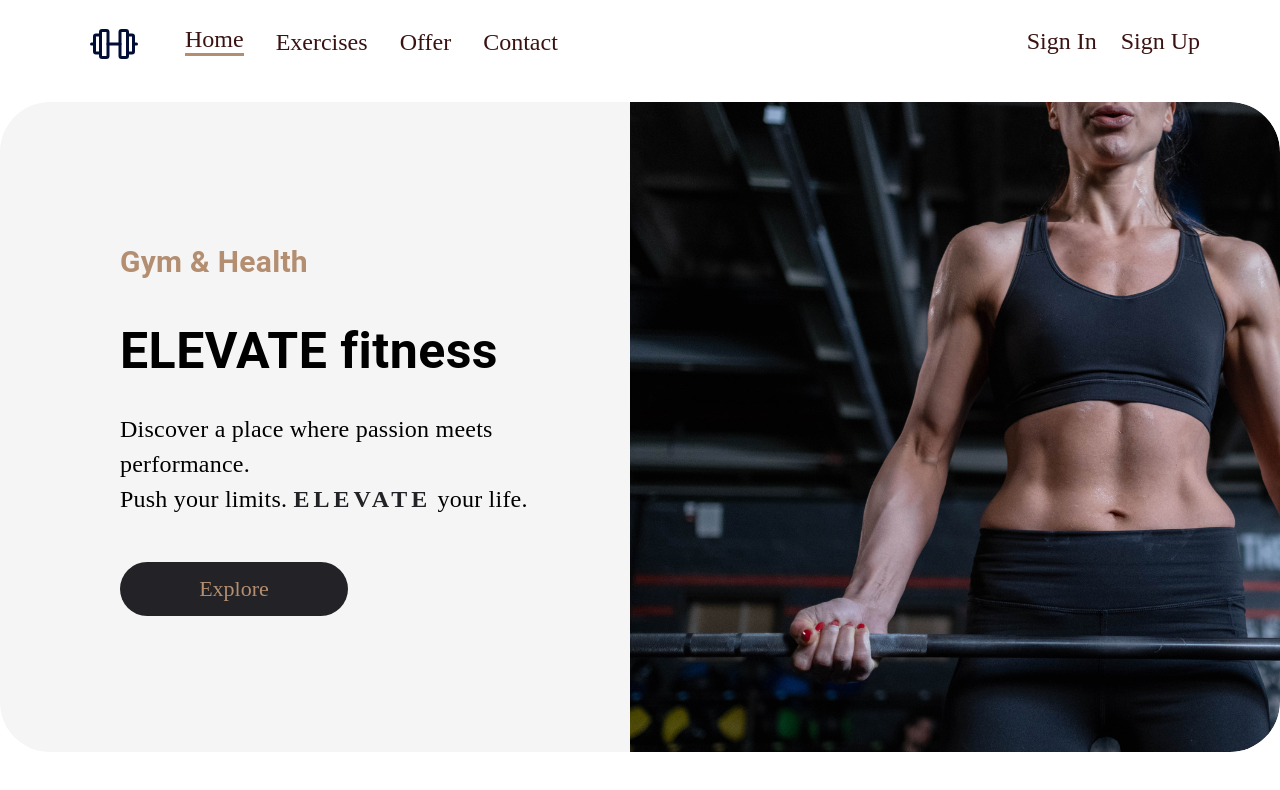
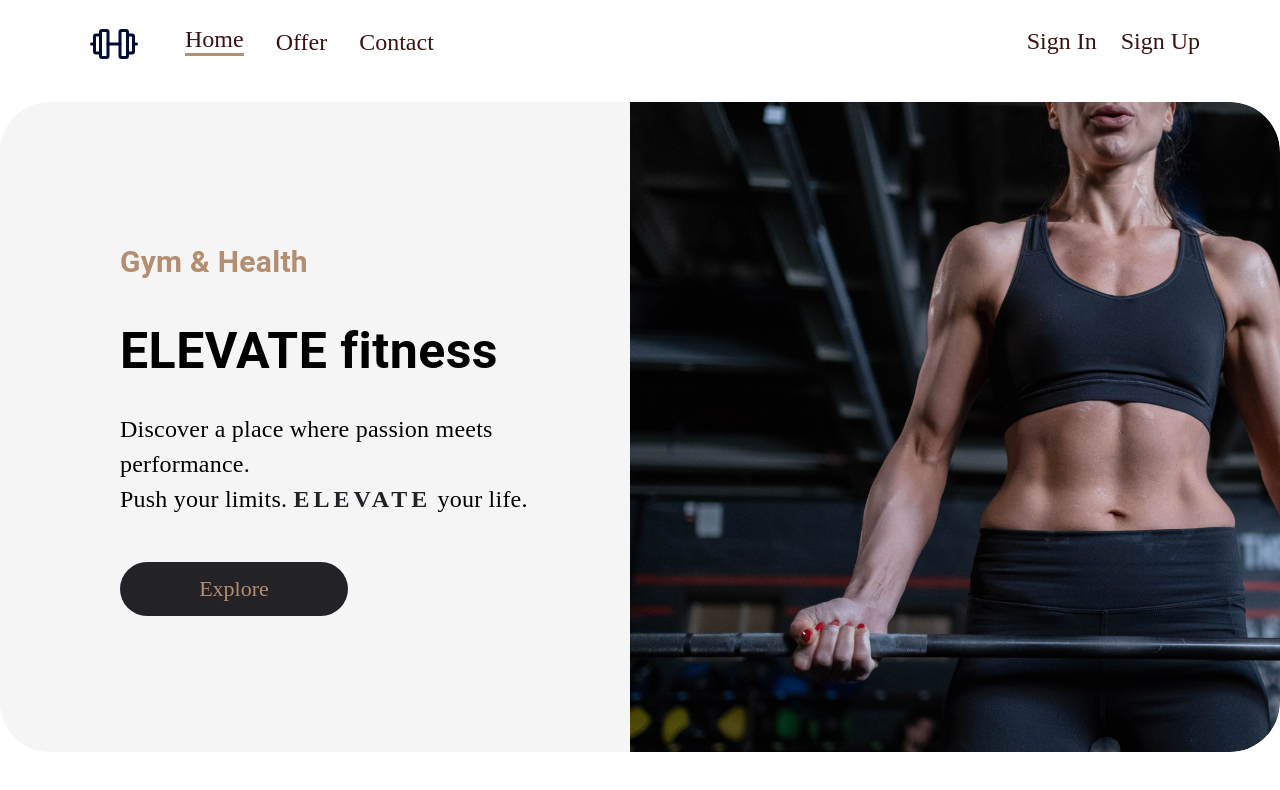
Before and after one commit to zosiaszy/gym-project, a React (Vite) app in the folder frontend/: page / in a window 1280 px wide. Shown: the top 790 px of the page. Built offline with nearby package versions, Linux system fonts and the light colour scheme; no server answers.

Commit message:
Add changes for Navbar links

```diff
--- a/frontend/src/components/Navbar.jsx
+++ b/frontend/src/components/Navbar.jsx
@@ -13,7 +13,6 @@ const Navbar = () => {
       py="20px"
       sx={{ gap: { sm: "20px", xs: "40px" } }}
     >
-      {/* LEWA STRONA – logo + linki */}
       <Stack direction="row" alignItems="center" spacing={4}>
         <Link to="/">
           <Barbell
@@ -46,9 +45,6 @@ const Navbar = () => {
           >
             Home
           </Link>
-          <Link to="/exercises" style={{ textDecoration: "none", color: "#3A1212" }}>
-            Exercises
-          </Link>
           <Link to="/offer" style={{ textDecoration: "none", color: "#3A1212" }}>
             Offer
           </Link>
@@ -59,7 +55,6 @@ const Navbar = () => {
         </Stack>
       </Stack>
 
-      {/* PRAWA STRONA – Sign In / Sign Up */}
       <Stack direction="row" spacing={3}>
         <Link
           to="/login"
```
